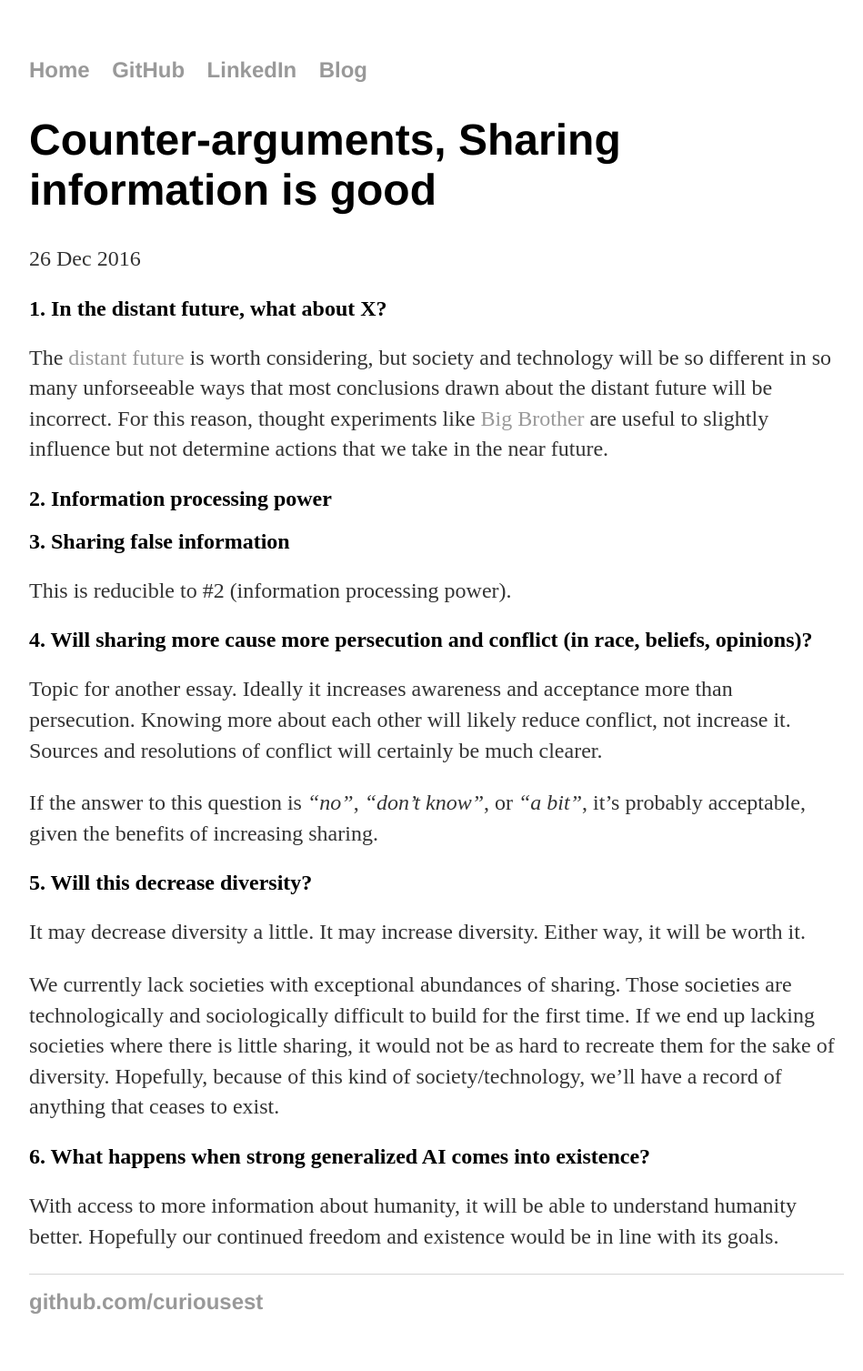
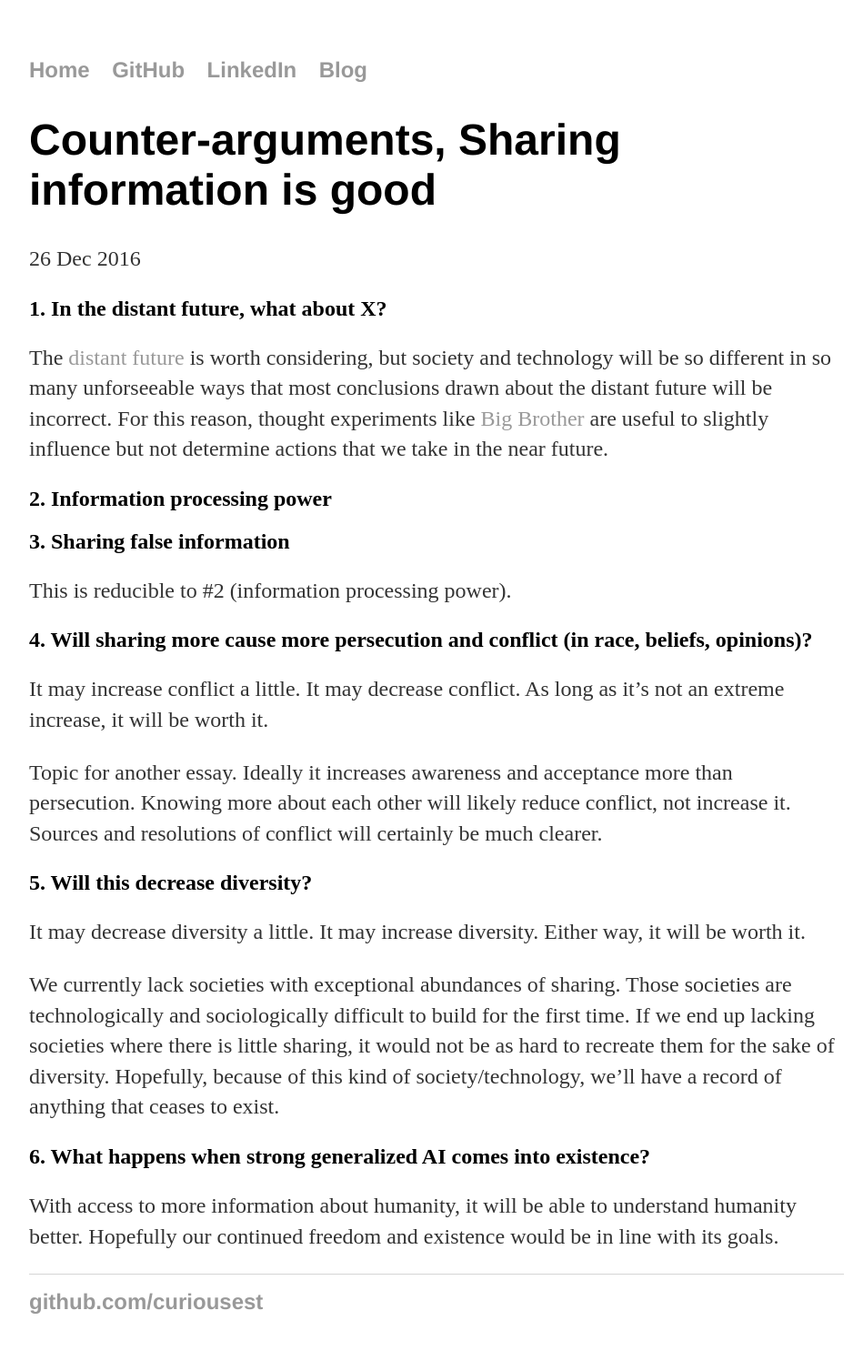
Before and after one commit to curiousest/curiousest.github.io, a Jekyll site: the page built from _posts/2016-12-26-counter-arguments-sharing-is-good.md, in a window 1280 px wide. Shown: the whole page at 91% size, without its empty margins (160-1109 px from the left). Built offline with Jekyll 4.4.1, drawn with Linux system fonts in a browser that asks for light colours.

Commit message:
Update 2016-12-26-counter-arguments-sharing-is-good.md

```diff
--- a/_posts/2016-12-26-counter-arguments-sharing-is-good.md
+++ b/_posts/2016-12-26-counter-arguments-sharing-is-good.md
@@ -19,9 +19,9 @@ This is reducible to #2 (information processing power).
 
 ## 4. Will sharing more cause more persecution and conflict (in race, beliefs, opinions)?
 
+It may increase conflict a little. It may decrease conflict. As long as it's not an extreme increase, it will be worth it.
+
 Topic for another essay. Ideally it increases awareness and acceptance more than persecution. Knowing more about each other will likely reduce conflict, not increase it. Sources and resolutions of conflict will certainly be much clearer.
-
-If the answer to this question is *"no"*, *"don't know"*, or *"a bit"*, it's probably acceptable, given the benefits of increasing sharing.
 
 ## 5. Will this decrease diversity?
 
```
